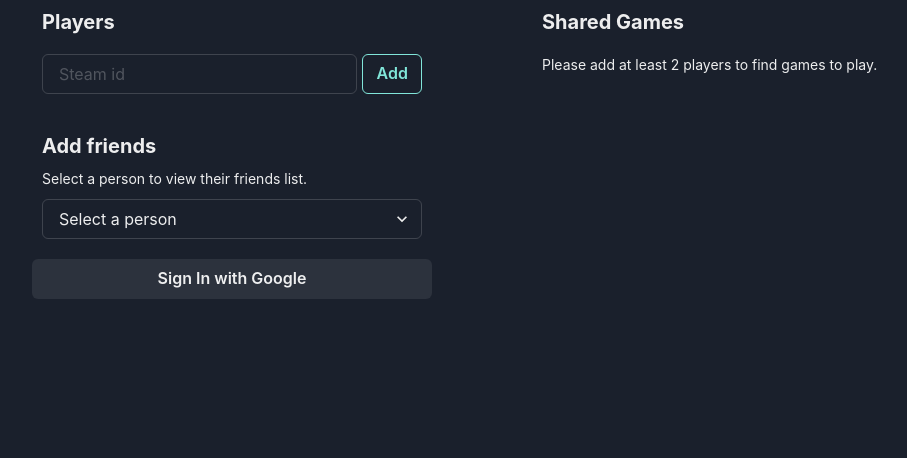
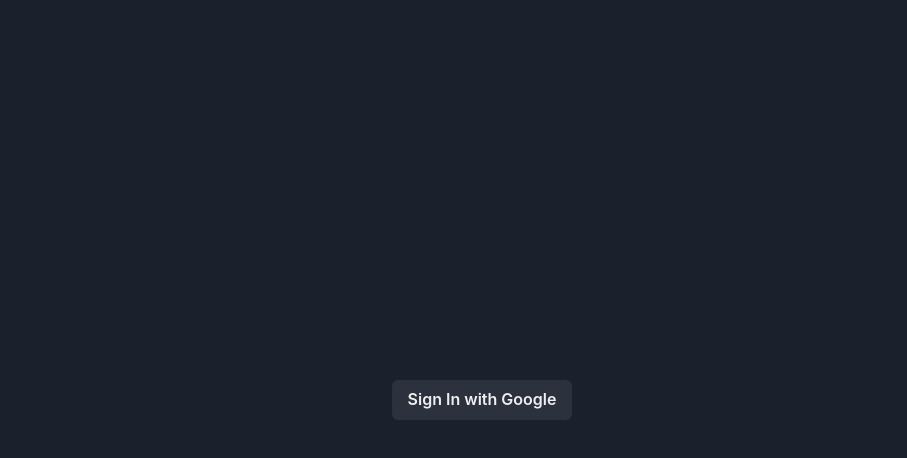
Before and after one commit to ughffs/whatcanweplay, a React (Create React App) app: page /login in a window 1280 px wide. Shown: the top 458 px of the page, without its empty margins (158-1065 px from the left). Built offline with nearby package versions, Linux system fonts and the light colour scheme.

Commit message:
Added basic routing.

```diff
--- /dev/null
+++ b/src/Components/RequireAuth/index.tsx
@@ -0,0 +1,19 @@
+import React, { useContext } from "react";
+import { Navigate } from "react-router-dom";
+import { AuthContext } from "../../contexts/auth/authContext";
+
+export interface RequireAuthProps {
+    children?: React.ReactNode
+}
+
+const RequireAuth = (props: RequireAuthProps) => {
+    const auth = useContext(AuthContext);
+    console.log(auth?.authorised);
+    return (
+        <>
+            { auth?.authorised ? props.children : <Navigate to='/login' replace/> }
+        </>
+    );
+};
+
+export default RequireAuth;
--- a/src/index.tsx
+++ b/src/index.tsx
@@ -7,12 +7,35 @@
 import theme from './theme';
 import './config/firebaseConfig';
 import { AuthProvider } from './contexts/auth/authProvider';
+import {
+  createBrowserRouter,
+  RouterProvider,
+  Route,
+} from 'react-router-dom';
+import RequireAuth from './Components/RequireAuth';
+import LoginPage from './pages/login';
+
+const router = createBrowserRouter([
+  {
+    path: '/',
+    element: <div>Hello World!</div>,
+  },
+  {
+    path: '/home',
+    element: <RequireAuth><App /></RequireAuth>
+  },
+  {
+    path: '/login',
+    element: <LoginPage />
+  }
+])
 
 ReactDOM.render(
   <React.StrictMode>
     <ChakraProvider theme={theme}>
       <AuthProvider>
-        <App />
+        <RouterProvider router={router} />
+        { /*<App />*/ }
       </AuthProvider>
     </ChakraProvider>
   </React.StrictMode>,
--- a/src/pages/login.tsx
+++ b/src/pages/login.tsx
@@ -1,17 +1,15 @@
-import { Box, Button } from "@chakra-ui/react";
-import { getAuth, GoogleAuthProvider, signInWithPopup, signOut, User } from "firebase/auth";
-import { useState } from "react";
+import { Box, Button, Flex } from "@chakra-ui/react";
+import { useContext } from "react";
+import { AuthContext } from "../contexts/auth/authContext";
 
-
-const loginPage = () => {
-
-    const [authorisedUser, setAuthorisedUser] = useState<User | undefined>(undefined);
-    const [isAuthorised, setIsAuthorised] = useState<boolean | string | null>(false || sessionStorage.getItem("accessToken"));
-
+const LoginPage = () => {
+    const auth = useContext(AuthContext);
 
     return (
-        <Box height='100vh' bg='gray.800' color='shared.textColour'>
-            <Button>Sign in with Google</Button>
-        </Box>
-    )
-}
+        <Flex height='100vh' bg='gray.800' color='shared.textColour' justifyContent='center' alignItems='center'>
+            <Button onClick={auth?.signInWithGoogle}>Sign In with Google</Button>
+        </Flex>
+    );
+};
+
+export default LoginPage;
```
